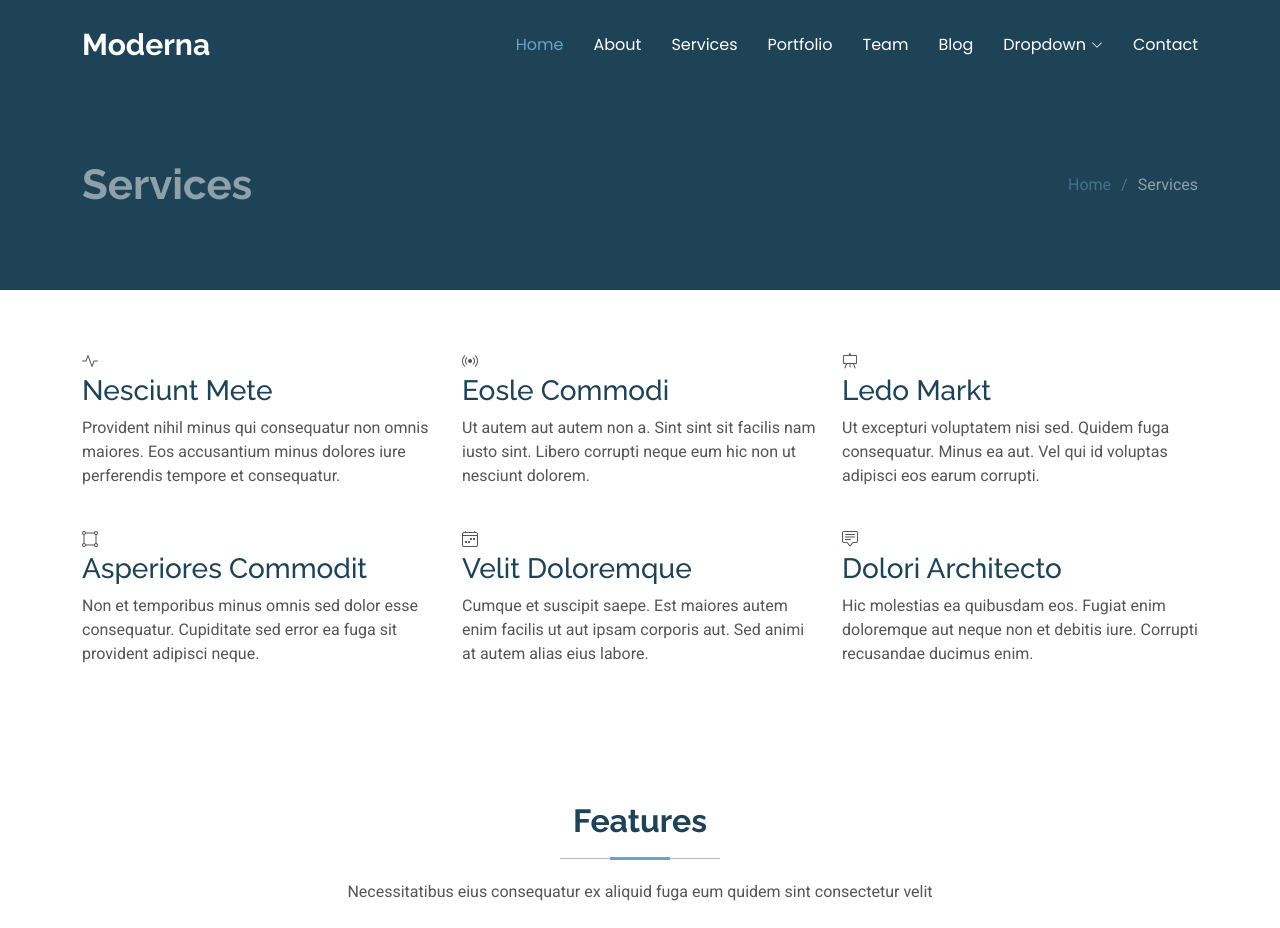
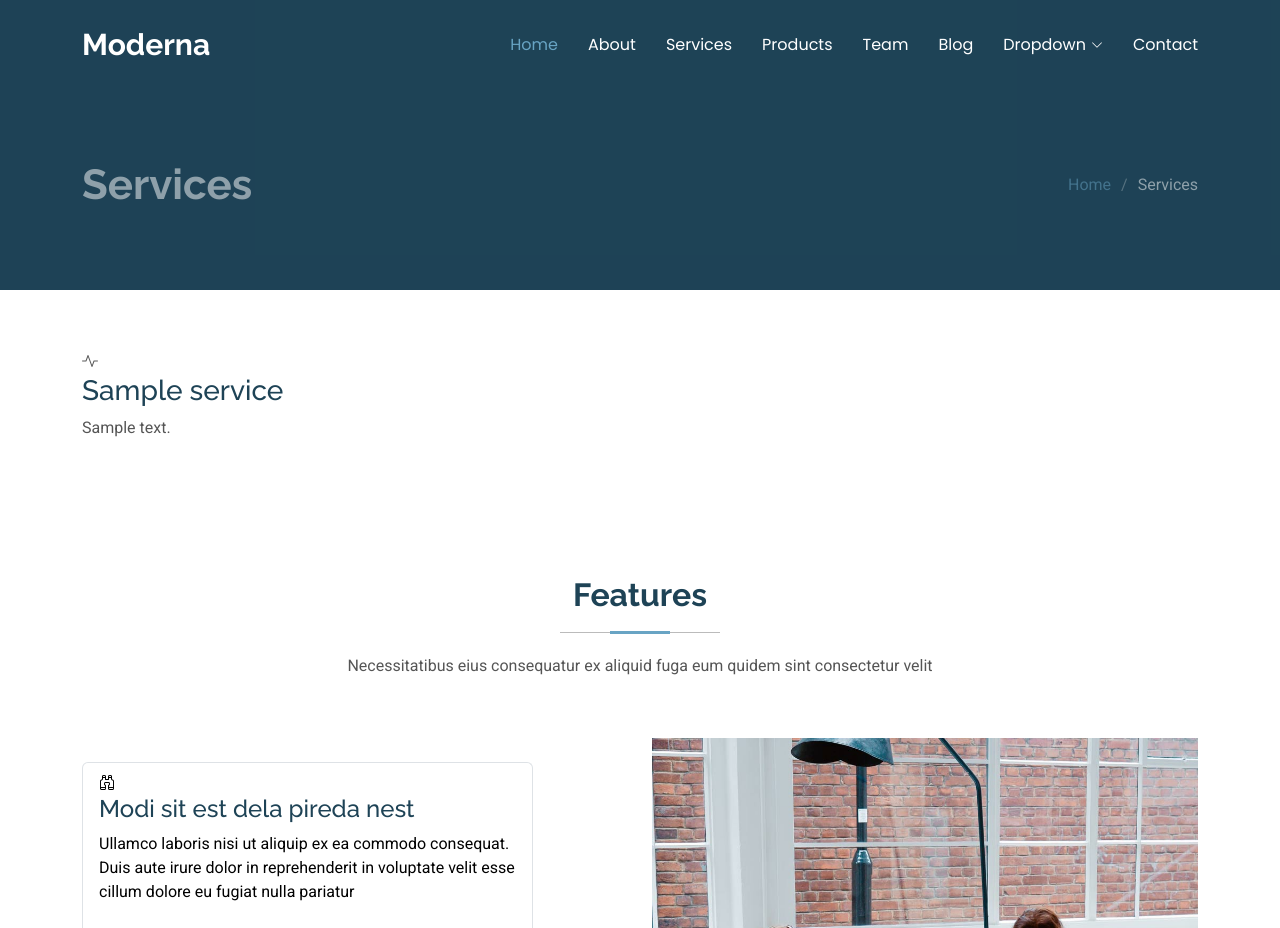
Before and after one commit to Nastaranday/django1, a Django app: page /services in a window 1280 px wide. Shown: the top 928 px of the page. Run offline with Django 5.2, Linux system fonts and the light colour scheme; tables that the repository leaves empty hold one stand-in row (values such as "Sample post"); some libraries are stand-ins or nearby versions.

Commit message:
Header & Footer
linking urls to botton of header

```diff
--- a/blogs/urls.py
+++ b/blogs/urls.py
@@ -1,7 +1,10 @@
 from django.urls import path
-from .views import blog, blogs_detail
+from .views import blog, blogs_detail, teams
+
+app_name = 'blogs'
 
 urlpatterns = [
-    path('', blog),
+    path('', blog, name = 'blog'),
     path('b_details', blogs_detail),
+    path('teams', teams, name = 'teams')
 ]
--- a/product/urls.py
+++ b/product/urls.py
@@ -1,8 +1,10 @@
 from django.urls import path
 from .views import product,product_detail,price,comments
 
+app_name = 'product'
+
 urlpatterns = [
-    path('', product),
+    path('', product, name = 'products'),
     path('p_detail',product_detail),
-    path('price',price),
+    path('price',price, name = 'prices'),
 ]
--- a/root/urls.py
+++ b/root/urls.py
@@ -1,8 +1,10 @@
 from django.urls import path
 from .views import home,contact_us,about
 
+app_name = 'root'
+
 urlpatterns = [
-    path('', home),
-    path('contact', contact_us),
-    path('about', about),
+    path('', home, name = 'home'),
+    path('contact_us', contact_us, name = 'contact'),
+    path('about_us', about, name = 'about'),
 ]
--- a/services/urls.py
+++ b/services/urls.py
@@ -1,7 +1,9 @@
 from django.urls import path
 from .views import services, services_detail
 
+app_name = 'services'
+
 urlpatterns = [
-    path('', services),
+    path('', services, name = 'service'),
     path('s_detail', services_detail),
 ]
--- a/services/views.py
+++ b/services/views.py
@@ -1,8 +1,13 @@
 from django.shortcuts import render
+from .models import Services
 
 # Create your views here.
 def services(request):
-    return render(request, 'services/services.html')
+    services = Services.objects.filter(status = True)
+    context = {
+        'services' : services,
+    }
+    return render(request, 'services/services.html', context = context)
 
 def services_detail(request):
     return render(request, 'services/service-details.html')
--- a/templates/base.html
+++ b/templates/base.html
@@ -50,12 +50,12 @@
 
       <nav id="navmenu" class="navmenu">
         <ul>
-          <li><a href="index.html" class="active">Home</a></li>
-          <li><a href="about.html">About</a></li>
-          <li><a href="services.html">Services</a></li>
-          <li><a href="portfolio.html">Portfolio</a></li>
-          <li><a href="team.html">Team</a></li>
-          <li><a href="blog.html">Blog</a></li>
+          <li><a href={% url 'root:home' %} class="active">Home</a></li>
+          <li><a href={% url 'root:about' %}>About</a></li>
+          <li><a href={% url 'services:service' %}>Services</a></li>
+          <li><a href={% url 'product:products' %}>Products</a></li>
+          <li><a href={% url 'blogs:teams' %}>Team</a></li>
+          <li><a href={% url 'blogs:blog' %}>Blog</a></li>
           <li class="dropdown"><a href="#"><span>Dropdown</span> <i class="bi bi-chevron-down toggle-dropdown"></i></a>
             <ul>
               <li><a href="#">Dropdown 1</a></li>
@@ -73,7 +73,7 @@
               <li><a href="#">Dropdown 4</a></li>
             </ul>
           </li>
-          <li><a href="contact.html">Contact</a></li>
+          <li><a href={% url 'root:contact' %}>Contact</a></li>
         </ul>
         <i class="mobile-nav-toggle d-xl-none bi bi-list"></i>
       </nav>
@@ -133,9 +133,9 @@
         <div class="col-lg-2 col-md-3 footer-links">
           <h4>Our Services</h4>
           <ul>
-            <li><i class="bi bi-chevron-right"></i> <a href="#">Web Design</a></li>
-            <li><i class="bi bi-chevron-right"></i> <a href="#">Web Development</a></li>
-            <li><i class="bi bi-chevron-right"></i> <a href="#">Product Management</a></li>
+            <li><i class="bi bi-chevron-right"></i> <a href={% url 'root:home' %}>Web Design</a></li>
+            <li><i class="bi bi-chevron-right"></i> <a href={% url 'root:about' %}>Web Development</a></li>
+            <li><i class="bi bi-chevron-right"></i> <a href={% url 'product:products' %}>Product Management</a></li>
             <li><i class="bi bi-chevron-right"></i> <a href="#">Marketing</a></li>
           </ul>
         </div>
--- a/templates/blogs/blog.html
+++ b/templates/blogs/blog.html
@@ -23,11 +23,10 @@
     <section id="blog-posts" class="blog-posts section">
 
       <div class="container">
+        {% for blog in blogs %}
         <div class="row gy-4">
-
           <div class="col-lg-4">
             <article>
-              {% for blog in blogs %}
               <div class="post-img">
                 <img src={{blog.image_1.url}} alt="" class="img-fluid">
               </div>
@@ -47,10 +46,9 @@
                   </p>
                 </div>
               </div>
-              {% endfor %}
             </article>
           </div><!-- End post list item -->
-
+        {% endfor %}
         </div>
       </div>
 
--- a/templates/services/services.html
+++ b/templates/services/services.html
@@ -23,82 +23,19 @@
       <div class="container">
 
         <div class="row gy-4">
-
+          {% for service in services %}
           <div class="col-lg-4 col-md-6" data-aos="fade-up" data-aos-delay="100">
             <div class="service-item  position-relative">
               <div class="icon">
                 <i class="bi bi-activity"></i>
               </div>
               <a href="#" class="stretched-link">
-                <h3>Nesciunt Mete</h3>
+                <h3>{{service.name}}</h3>
               </a>
-              <p>Provident nihil minus qui consequatur non omnis maiores. Eos accusantium minus dolores iure perferendis tempore et consequatur.</p>
+              <p>{{service.content}}</p>
             </div>
           </div><!-- End Service Item -->
-
-          <div class="col-lg-4 col-md-6" data-aos="fade-up" data-aos-delay="200">
-            <div class="service-item position-relative">
-              <div class="icon">
-                <i class="bi bi-broadcast"></i>
-              </div>
-              <a href="#" class="stretched-link">
-                <h3>Eosle Commodi</h3>
-              </a>
-              <p>Ut autem aut autem non a. Sint sint sit facilis nam iusto sint. Libero corrupti neque eum hic non ut nesciunt dolorem.</p>
-            </div>
-          </div><!-- End Service Item -->
-
-          <div class="col-lg-4 col-md-6" data-aos="fade-up" data-aos-delay="300">
-            <div class="service-item position-relative">
-              <div class="icon">
-                <i class="bi bi-easel"></i>
-              </div>
-              <a href="#" class="stretched-link">
-                <h3>Ledo Markt</h3>
-              </a>
-              <p>Ut excepturi voluptatem nisi sed. Quidem fuga consequatur. Minus ea aut. Vel qui id voluptas adipisci eos earum corrupti.</p>
-            </div>
-          </div><!-- End Service Item -->
-
-          <div class="col-lg-4 col-md-6" data-aos="fade-up" data-aos-delay="400">
-            <div class="service-item position-relative">
-              <div class="icon">
-                <i class="bi bi-bounding-box-circles"></i>
-              </div>
-              <a href="#" class="stretched-link">
-                <h3>Asperiores Commodit</h3>
-              </a>
-              <p>Non et temporibus minus omnis sed dolor esse consequatur. Cupiditate sed error ea fuga sit provident adipisci neque.</p>
-              <a href="#" class="stretched-link"></a>
-            </div>
-          </div><!-- End Service Item -->
-
-          <div class="col-lg-4 col-md-6" data-aos="fade-up" data-aos-delay="500">
-            <div class="service-item position-relative">
-              <div class="icon">
-                <i class="bi bi-calendar4-week"></i>
-              </div>
-              <a href="#" class="stretched-link">
-                <h3>Velit Doloremque</h3>
-              </a>
-              <p>Cumque et suscipit saepe. Est maiores autem enim facilis ut aut ipsam corporis aut. Sed animi at autem alias eius labore.</p>
-              <a href="#" class="stretched-link"></a>
-            </div>
-          </div><!-- End Service Item -->
-
-          <div class="col-lg-4 col-md-6" data-aos="fade-up" data-aos-delay="600">
-            <div class="service-item position-relative">
-              <div class="icon">
-                <i class="bi bi-chat-square-text"></i>
-              </div>
-              <a href="#" class="stretched-link">
-                <h3>Dolori Architecto</h3>
-              </a>
-              <p>Hic molestias ea quibusdam eos. Fugiat enim doloremque aut neque non et debitis iure. Corrupti recusandae ducimus enim.</p>
-              <a href="#" class="stretched-link"></a>
-            </div>
-          </div><!-- End Service Item -->
-
+          {% endfor %}
         </div>
 
       </div>
```
Also changed, not shown: blogs/views.py (+7 -0 lines), templates/blogs/team.html (added, +56 -0 lines), templates/product/product.html (+13 -11 lines).
